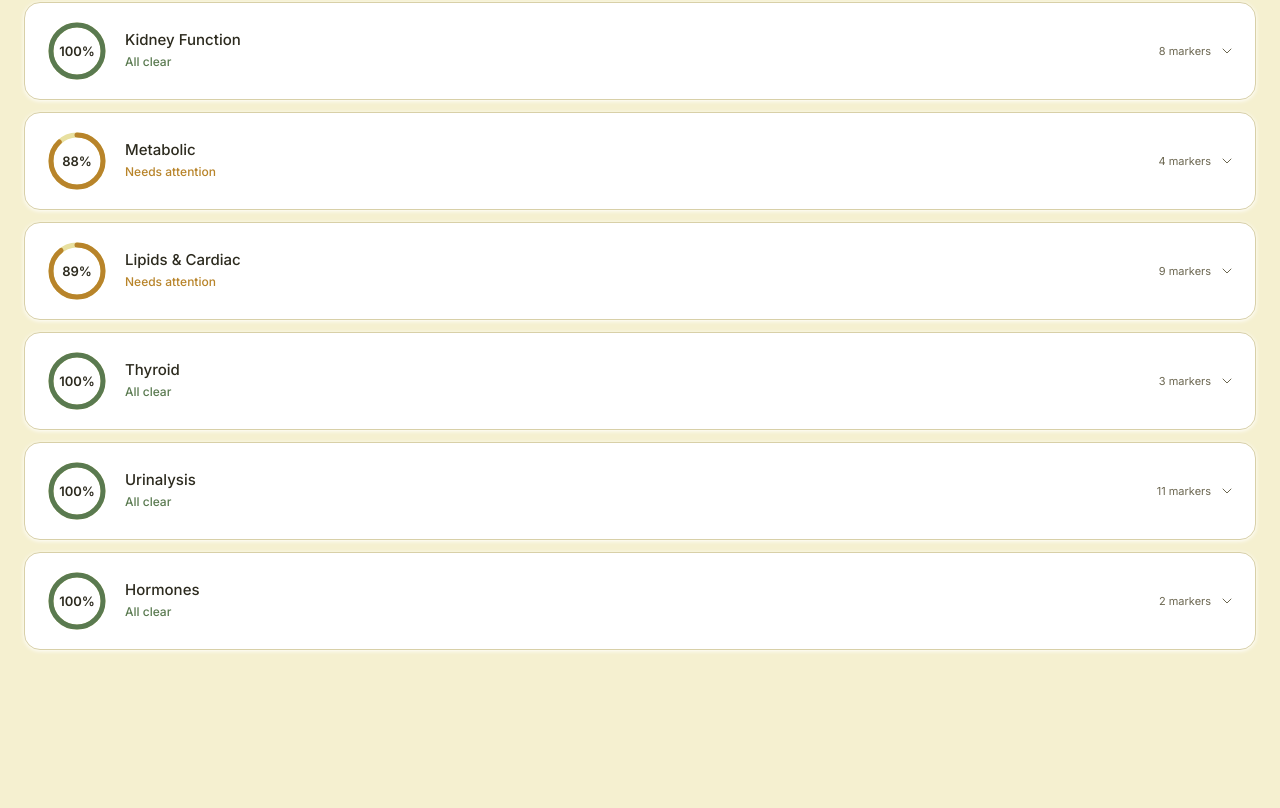
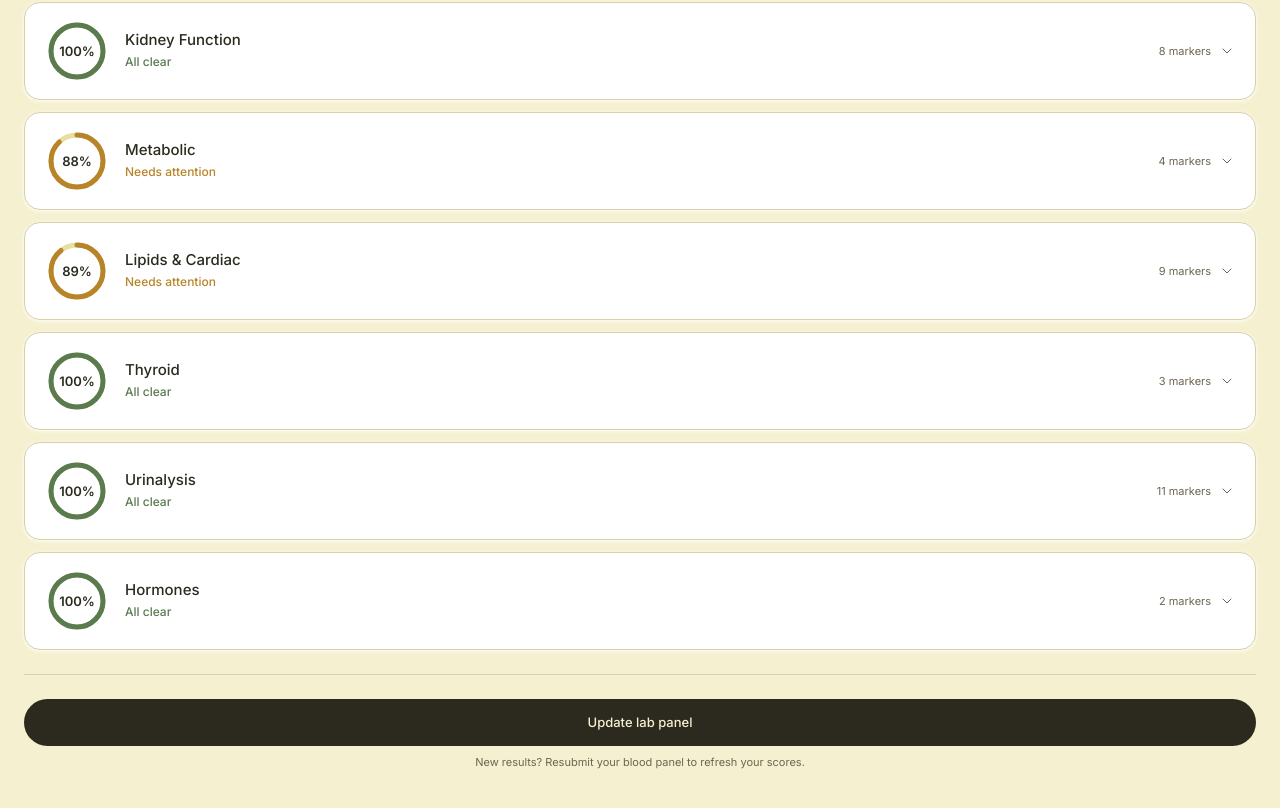
Before and after one commit to vishnudakshin/Kindr, a Next.js app: page /labs in a window 1280 px wide. Shown: the part 846-1654 px from the top of the page. Built offline with nearby package versions, Linux system fonts and the light colour scheme.

Commit message:
Add resubmit lab panel button to labs tab
Adds an "Update lab panel" button at the bottom of the labs page that
links to /labs/entry, with a short subtitle explaining its purpose.

Co-Authored-By: Claude Sonnet 4.6 <noreply@anthropic.com>

```diff
--- a/app/(shell)/labs/page.tsx
+++ b/app/(shell)/labs/page.tsx
@@ -353,6 +353,19 @@ export default function LabsPage() {
         {Object.entries(bloodPanel).map(([name, tests]) => (
           <SystemAccordion key={name} name={name} tests={tests} />
         ))}
+
+        {/* Resubmit */}
+        <div className="mt-6 pt-6 border-t border-border">
+          <a
+            href="/labs/entry"
+            className="flex items-center justify-center w-full rounded-full bg-ink text-[#F5F0D0] font-medium text-[13px] py-3.5 hover:opacity-90 transition-opacity"
+          >
+            Update lab panel
+          </a>
+          <p className="text-[11px] text-ink-2 text-center mt-2 leading-relaxed">
+            New results? Resubmit your blood panel to refresh your scores.
+          </p>
+        </div>
       </div>
     </>
   )
```
